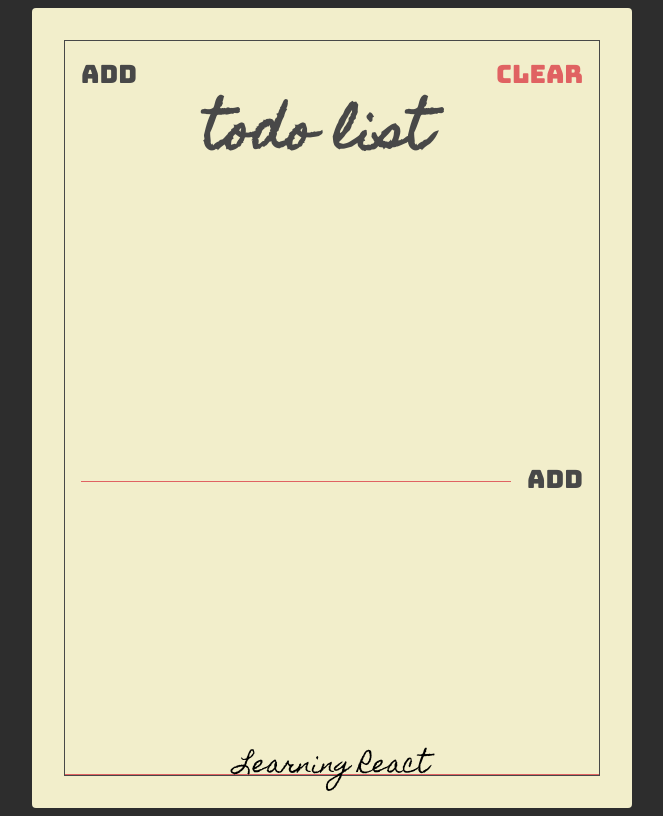
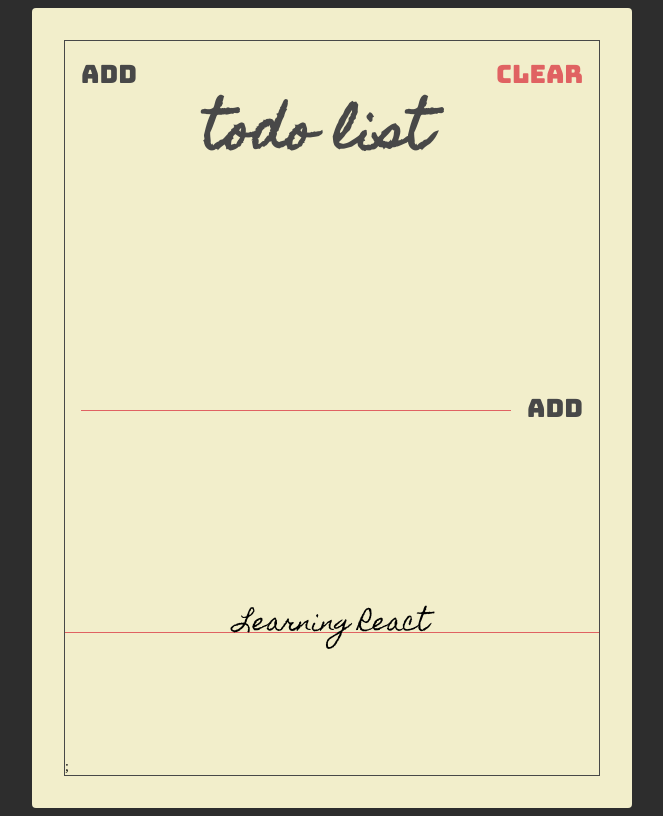
Before and after one commit to ahmatrizal/react-todoList1, a React (Create React App) app: page / in a window 1280 px wide. Shown: the whole page, without its empty margins (308-971 px from the left). Built offline with nearby package versions, Linux system fonts and the light colour scheme.

Commit message:
Membuat paper component

```diff
--- a/package.json
+++ b/package.json
@@ -5,6 +5,9 @@
   "keywords": [],
   "main": "src/index.js",
   "dependencies": {
+    "prop-types": "15.7.2",
+    "props": "0.3.0",
+    "props-type": "1.0.1",
     "react": "17.0.0",
     "react-dom": "17.0.0",
     "react-scripts": "3.4.3"
--- a/src/App.js
+++ b/src/App.js
@@ -1,10 +1,10 @@
 import React from "react";
 import "./styles.css";
+import Paper from "./components/Paper";
 
 export default function App() {
   return (
-    <div className="container">
-      <div className="frame">
+    <Paper>
       <section className="header">
         <button className="header-btn main-black-color">Add</button>
         <h1 className="header-title">Todo List</h1>
@@ -23,7 +23,6 @@
           <span className="todo-text">Learning React</span>
         </div>
       </section>
-      </div>
-    </div>
+    </Paper>
   );
 }
--- a/src/components/Paper.jsx
+++ b/src/components/Paper.jsx
@@ -0,0 +1,18 @@
+import React from "react";
+import PropTypes from "prop-types";
+
+const Paper = ({ children }) => {
+  return (
+    <div className="container">
+      <div className="frame">{children};</div>
+    </div>
+  );
+};
+
+Paper.propTypes = {
+  children: PropTypes.oneOfType([
+    PropTypes.arrayOf(PropTypes.node),
+    PropTypes.node
+  ])
+};
+export default Paper;
```
Lines whose indentation alone changed are shown as unchanged.
